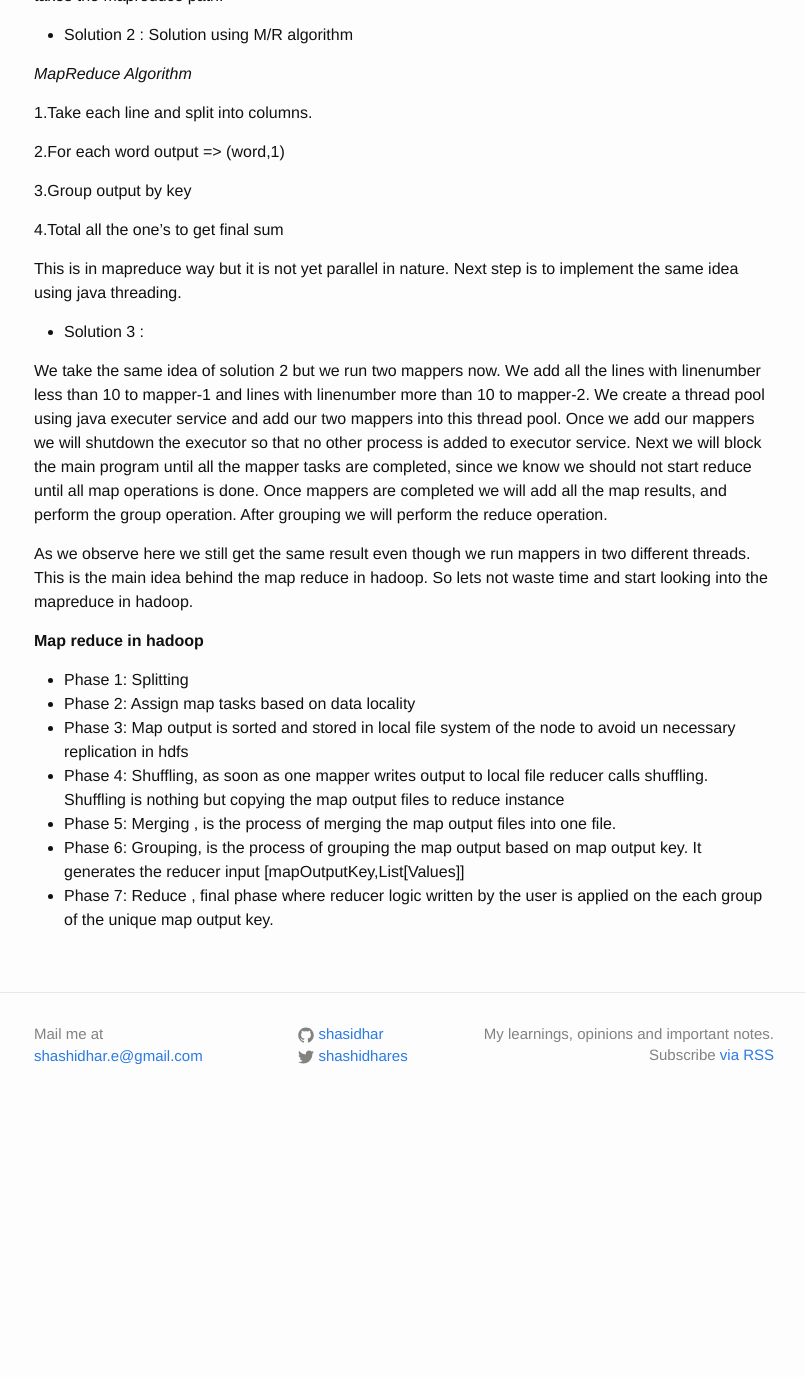
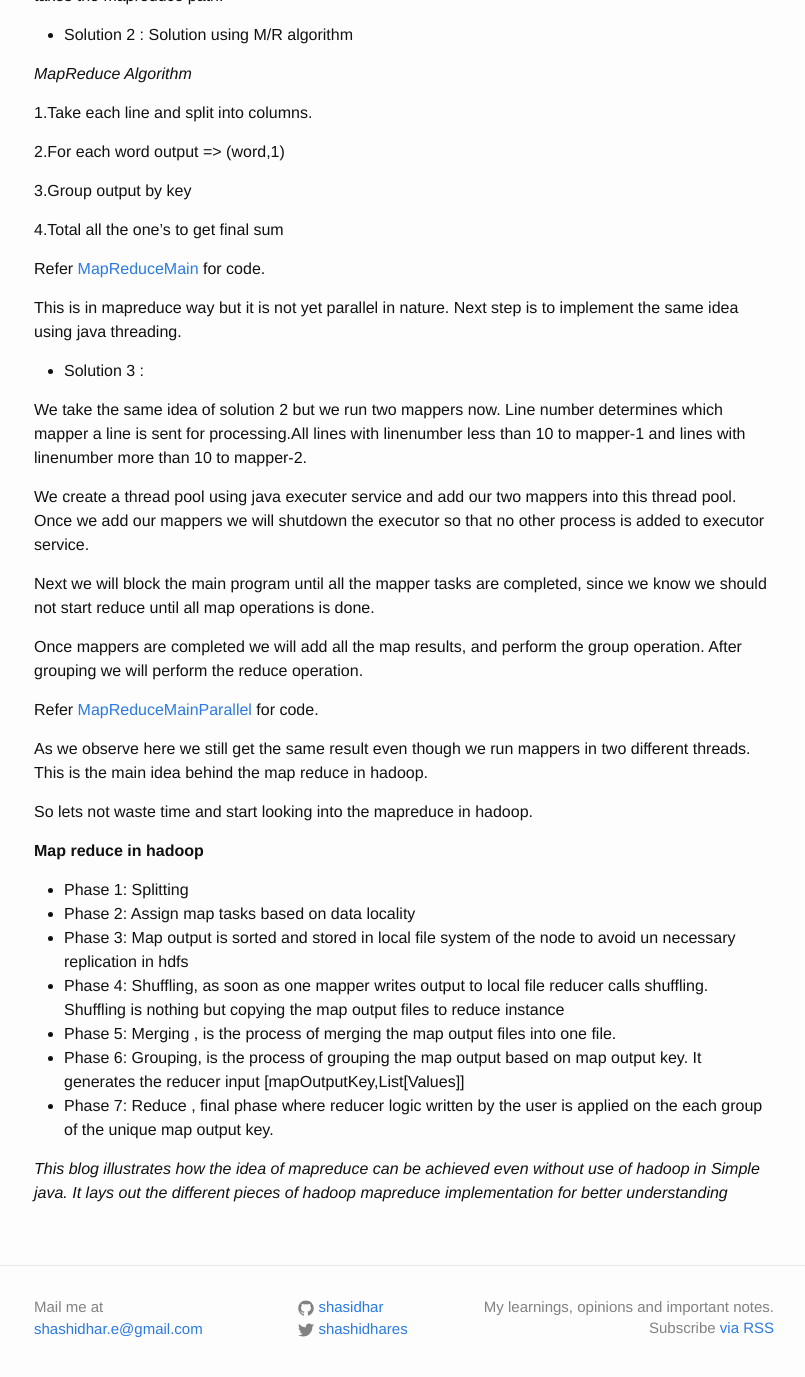
Before and after one commit to Shasidhar/shasidhar.github.io, a Jekyll site: the page built from _posts/2015-01-30-understanding-mapreduce-idea-.md, in a window 1280 px wide and 1400 px high, scrolled down 810 px. Shown: the top 1377 px of the window, without its empty margins (236-1041 px from the left). Built offline with Jekyll 4.4.1, drawn with Linux system fonts in a browser that asks for light colours; before the commit the page ends 1938 px from its top, so only the background shows below that.

Commit message:
added code for mapreduce idea blog and modified content

```diff
--- a/_posts/2015-01-30-understanding-mapreduce-idea-.md
+++ b/_posts/2015-01-30-understanding-mapreduce-idea-.md
@@ -49,19 +49,27 @@ This approach is direct way, not mapreduce way and we cannot scale it for the la
 
 4.Total all the one's to get final sum
 
-
+Refer [MapReduceMain](https://github.com/Shasidhar/mr_in_java/blob/master/src/main/java/com/shashidhar/mrinjava/MapReduceMain.java) for code.
 
 This is in mapreduce way but it is not yet parallel in nature. Next step is to implement the same idea using java threading.
 
 * Solution 3 :
 
-We take the same idea of solution 2 but we run two mappers now. We add all the lines with linenumber less than 10 to mapper-1 and lines with linenumber more than 10 to mapper-2.
+
+We take the same idea of solution 2 but we run two mappers now. Line number determines which mapper a line is sent for processing.All lines with linenumber less than 10 to mapper-1 and lines with linenumber more than 10 to mapper-2.
+
 We create a thread pool using java executer service and add our two mappers into this thread pool. Once we add our mappers we will shutdown the executor so that no other process is added to executor service.
+
 Next we will block the main program until all the mapper tasks are completed, since we know we should not start reduce until all map operations is done.
+
 Once mappers are completed we will add all the map results, and perform the group operation.
 After grouping we will perform the reduce operation.
 
+Refer [MapReduceMainParallel](https://github.com/Shasidhar/mr_in_java/blob/master/src/main/java/com/shashidhar/mrinjava/MapReduceMainParallel.java) for code.
+
+
 As we observe here we still get the same result even though we run mappers in two different threads. This is the main idea behind the map reduce in hadoop.
+
 So lets not waste time and start looking into the mapreduce in hadoop.
 
 **Map reduce in hadoop**
@@ -73,3 +81,5 @@ So lets not waste time and start looking into the mapreduce in hadoop.
 * Phase 5: Merging , is the process of merging the map output files into one file.
 * Phase 6: Grouping, is the process of grouping the map output based on map output key. It generates the reducer input [mapOutputKey,List[Values]]
 * Phase 7: Reduce , final phase where reducer logic written by the user is applied on the each group of the unique map output key.
+
+*This blog illustrates how the idea of mapreduce can be achieved even without use of hadoop in Simple java. It lays out the different pieces of hadoop mapreduce implementation for better understanding*
```
